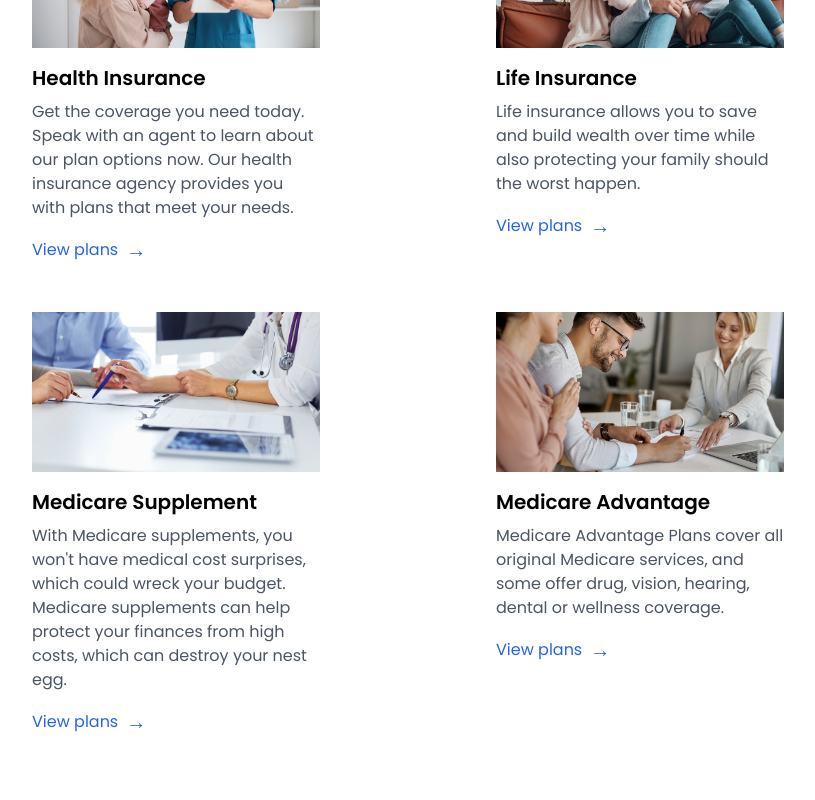
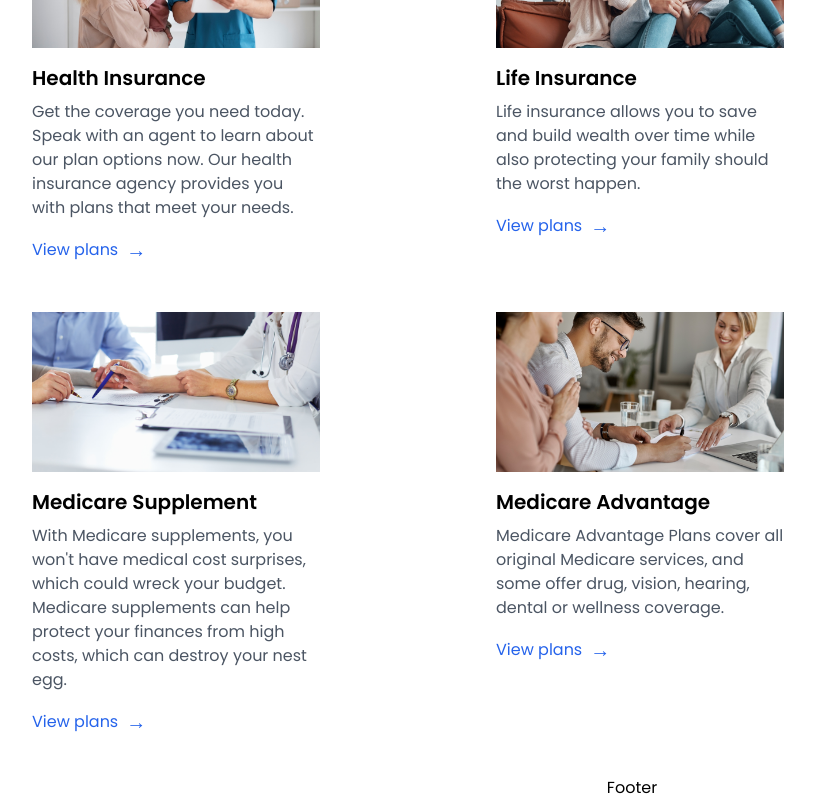
Before and after one commit to SaibotLi/Landing-Page-Insurezella, a React (Vite) app in the folder Challenge_A/: page / in a window 1280 px wide. Shown: the part 2980-3780 px from the top of the page, without its empty margins (8-823 px from the left). Before the commit the page ends 3756 px from the top, so only its background shows below. Built offline with nearby package versions, Linux system fonts and the light colour scheme.

Commit message:
Started footer section

```diff
--- a/Challenge_A/src/App.jsx
+++ b/Challenge_A/src/App.jsx
@@ -5,6 +5,7 @@ import AboutUs from "./sections/AboutUs";
 import PickInsurance from "./sections/PickInsurance";
 import Learn from "./sections/Learn";
 import Help from "./sections/Help";
+import Footer from "./sections/Footer";
 
 const App = () => {
   return (
@@ -18,7 +19,7 @@ const App = () => {
         <Learn />
         <Help />
       </main>
-      <footer></footer>
+      <Footer />
     </>
   );
 };
--- /dev/null
+++ b/Challenge_A/src/sections/Footer.jsx
@@ -0,0 +1,5 @@
+const Footer = () => {
+  return <footer className="flex justify-center items-center">Footer</footer>;
+};
+
+export default Footer;
```
